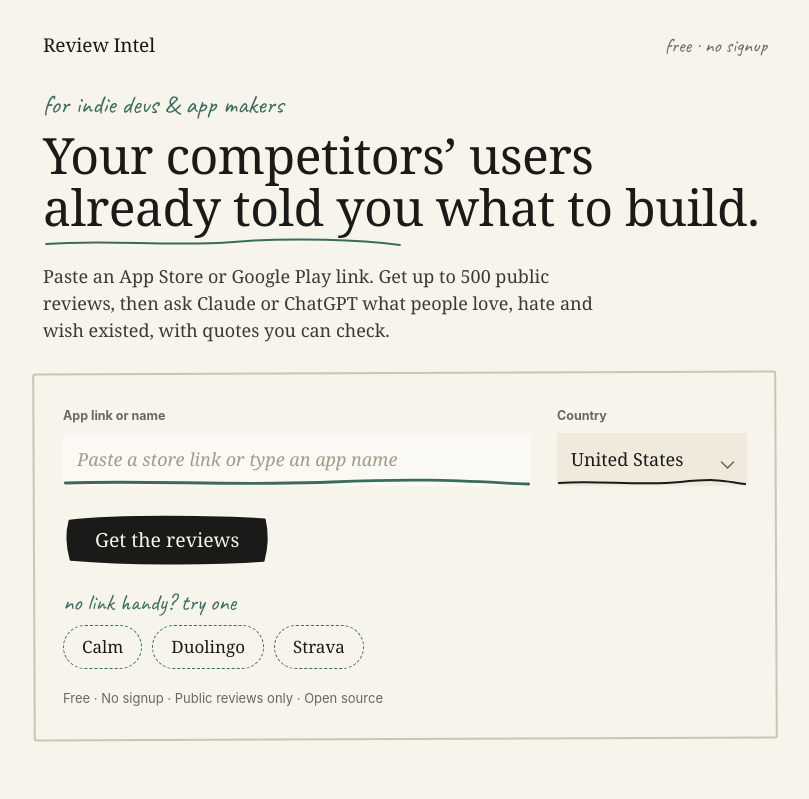
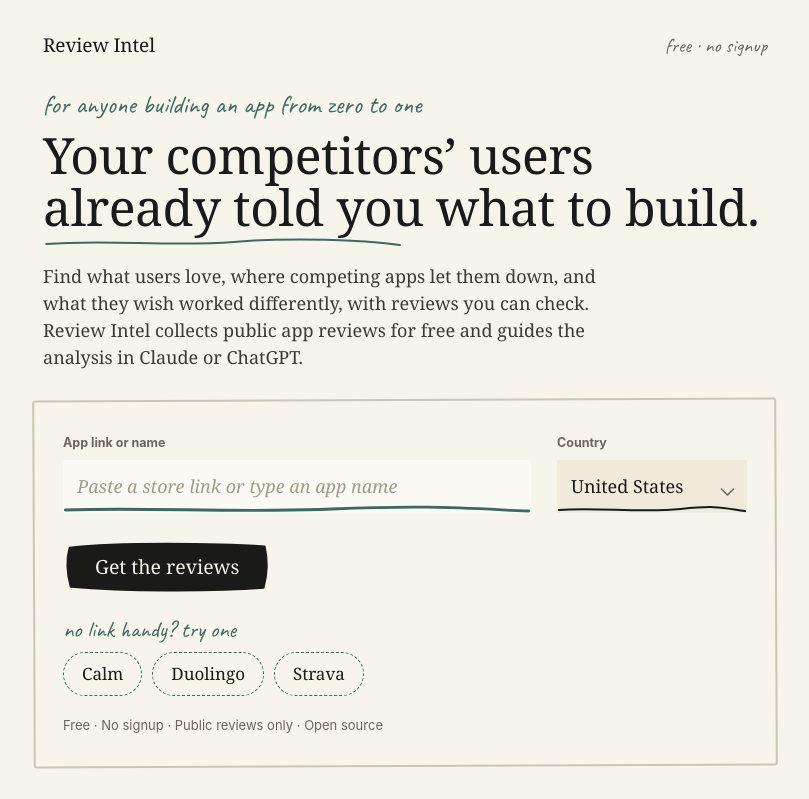
Before and after one commit to angrysushi11/review-intelligence, a website with bundled scripts: page web/index.html in a window 1280 px wide. Shown: the top 799 px of the page, without its empty margins (235-1044 px from the left). Built offline with nearby package versions, Linux system fonts and the light colour scheme; files whose address does not match are found by name.

Commit message:
Lead Review Intel page with user answers (#23)
Co-authored-by: Dasha Antonova <284848667+angrysushi11@users.noreply.github.com>

```diff
--- a/web/index.html
+++ b/web/index.html
@@ -3,19 +3,19 @@
   <head>
     <meta charset="utf-8">
     <meta name="viewport" content="width=device-width, initial-scale=1, viewport-fit=cover">
-    <title>Export &amp; Analyze App Reviews | Review Intel</title>
-    <meta name="description" content="Export public App Store and Google Play reviews, discover what users love and hate, and capture the exact language they use.">
+    <title>Find What Users Want in App Reviews | Review Intel</title>
+    <meta name="description" content="Find what users love, where competing apps let them down, and what they wish worked differently. Free public reviews and guided analysis, with evidence you can check.">
     <link rel="canonical" href="https://www.willthiseverwork.com/review-intel/">
     <meta property="og:type" content="website">
     <meta property="og:url" content="https://www.willthiseverwork.com/review-intel/">
-    <meta property="og:title" content="Export &amp; Analyze App Reviews | Review Intel">
-    <meta property="og:description" content="Export public App Store and Google Play reviews, discover what users love and hate, and capture the exact language they use.">
+    <meta property="og:title" content="Find What Users Want in App Reviews | Review Intel">
+    <meta property="og:description" content="Find what users love, where competing apps let them down, and what they wish worked differently. Free public reviews and guided analysis, with evidence you can check.">
     <meta property="og:image" content="https://www.willthiseverwork.com/review-intel/review-retriever-og.png">
     <meta property="og:image:width" content="1200">
     <meta property="og:image:height" content="630">
     <meta name="twitter:card" content="summary_large_image">
-    <meta name="twitter:title" content="Export &amp; Analyze App Reviews | Review Intel">
-    <meta name="twitter:description" content="Export public App Store and Google Play reviews, discover what users love and hate, and capture the exact language they use.">
+    <meta name="twitter:title" content="Find What Users Want in App Reviews | Review Intel">
+    <meta name="twitter:description" content="Find what users love, where competing apps let them down, and what they wish worked differently. Free public reviews and guided analysis, with evidence you can check.">
     <meta name="twitter:image" content="https://www.willthiseverwork.com/review-intel/review-retriever-og.png">
     <base href="/review-intel/">
     <link rel="icon" href="favicon.svg" type="image/svg+xml">
@@ -75,12 +75,12 @@
         </div>
 
         <header class="hero">
-          <p class="hand hero-kicker">for indie devs &amp; app makers</p>
+          <p class="hand hero-kicker">for anyone building an app from zero to one</p>
           <h1 class="title title--hero">Your competitors’ users already told you what to build.</h1>
           <svg class="title-mark title-mark--hero" viewBox="0 0 340 12" aria-hidden="true" preserveAspectRatio="none">
             <path d="M3 7 C 60 2, 120 10, 180 5 S 300 3, 337 8" fill="none" stroke="var(--pen)" stroke-width="2" stroke-linecap="round" vector-effect="non-scaling-stroke"></path>
           </svg>
-          <p class="hero-lede">Paste an App Store or Google Play link. Get up to 500 public reviews, then ask Claude or ChatGPT what people love, hate and wish existed, with quotes you can check.</p>
+          <p class="hero-lede">Find what users love, where competing apps let them down, and what they wish worked differently, with reviews you can check. Review Intel collects public app reviews for free and guides the analysis in Claude or ChatGPT.</p>
         </header>
 
         <form class="tool-frame" id="extract-form" novalidate>
```
Also changed, not shown: test/retriever-page.test.js (+5 -5 lines).
